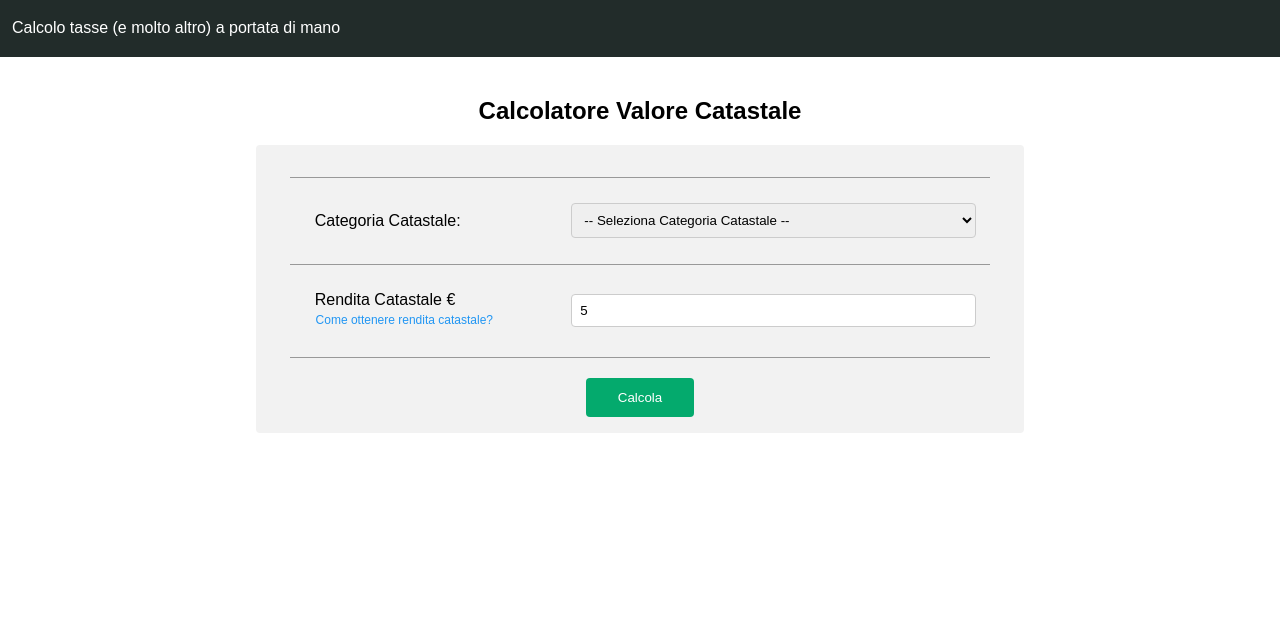
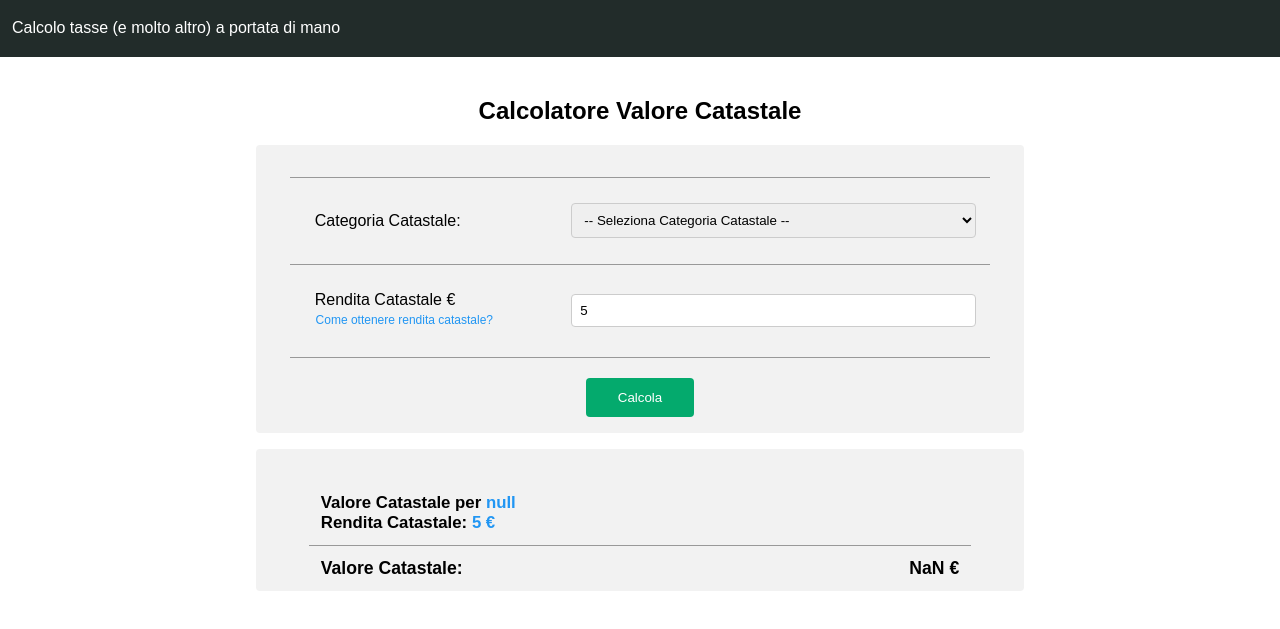
Before and after one commit to aCarinato/tutto-tasse, a plain HTML site: page calcolatori/valore-catastale.html in a window 1280 px wide. Both pictures are taken after typing "5" into the empty fields and a click on the button "Calcola". Shown: the part 65-694 px from the top of the page. Drawn offline with Linux system fonts and the light colour scheme.

Commit message:
added results table

```diff
--- a/calcolatori/valore-catastale.js
+++ b/calcolatori/valore-catastale.js
@@ -67,7 +67,43 @@ class Calculator {
         const moltiplicatore = this.setMoltiplicatoreCatastale()
         const valoreCatastale = this.renditaCatastale * 1.05 * moltiplicatore
 
-        console.log(valoreCatastale)
+        // console.log(valoreCatastale)
+
+        this.displayResults(valoreCatastale)
+    }
+
+    displayResults(valoreCatastale) {
+
+        // Create results table
+        const containerTableResultsExists = document.getElementById('div-results')
+
+        if (containerTableResultsExists !== null) {
+            containerTableResultsExists.remove()
+        }
+
+        const containerTableResults = document.createElement('div')
+        containerTableResults.classList.add('container')
+        containerTableResults.classList.add('container-enlarged')
+        containerTableResults.setAttribute('id', 'div-results')
+        containerTableResults.innerHTML = `
+        <table class="result-table">
+            <thead>
+                <tr>
+                    <th colspan='2'>Valore Catastale per <span style="color:#2196F3">${calculator.categoriaCatastale}</span><br>Rendita Catastale: <span style="color:#2196F3">${calculator.renditaCatastale} €</span></th>
+                </tr>
+            </thead>
+            <tbody>
+                <tr class="row-total-amt">
+                    <td>Valore Catastale:</td>
+                    <td class="td-amount">${valoreCatastale} €</td>
+                </tr>
+            </tbody>
+        </table>
+    `
+
+    const body = document.body
+    body.append(containerTableResults)
+
     }
 }
 
--- a/main.css
+++ b/main.css
@@ -292,6 +292,7 @@ a {
 
 td {
     padding: 0.75rem 0.75rem;
+    text-align: left;
     /* border: 1px solid #999; */
 }
 
@@ -311,6 +312,7 @@ th {
 }
 
 .row-total-amt {
+    font-size: 1.1rem;
     font-weight: bold;
     border-top: 1px solid #999;
 }
```
